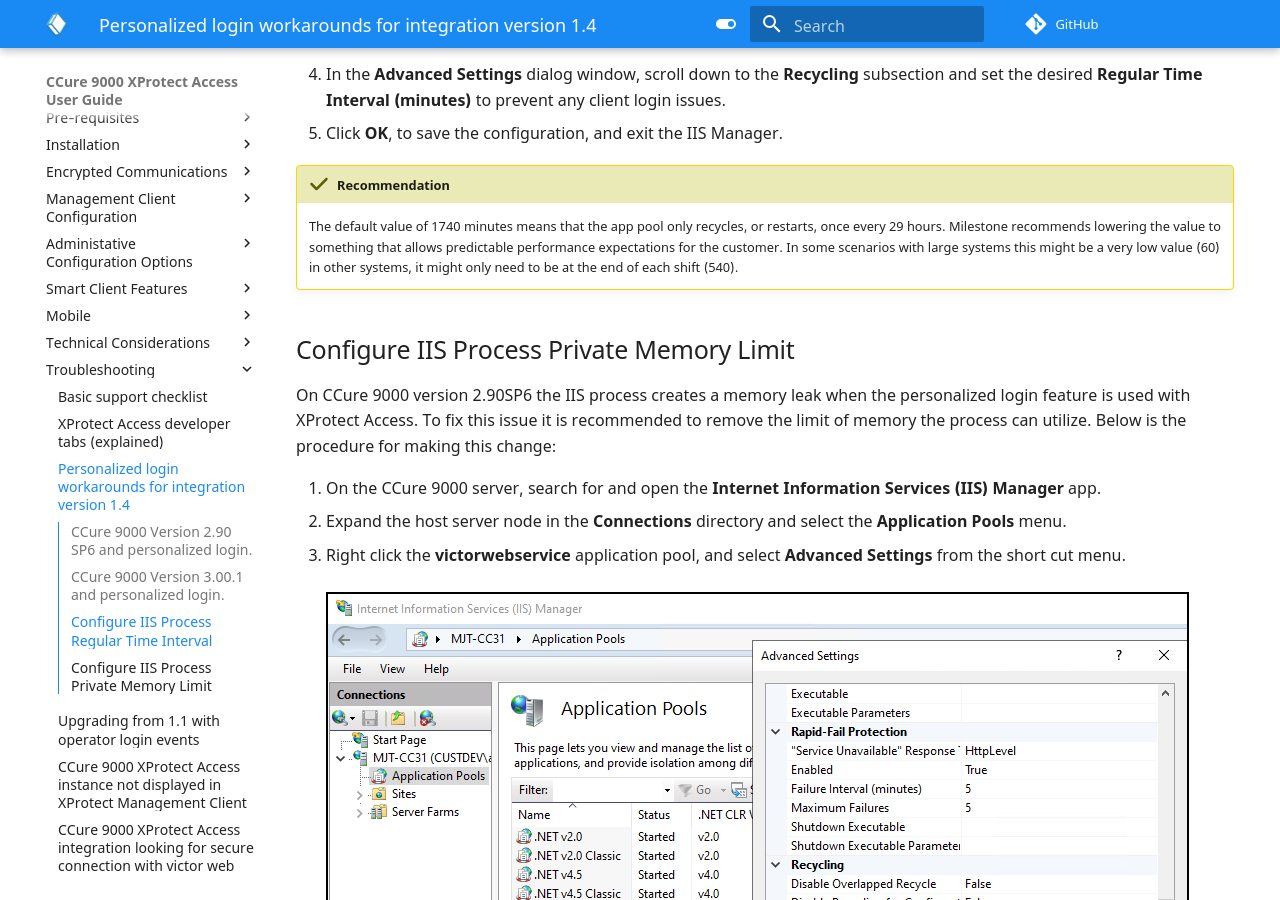
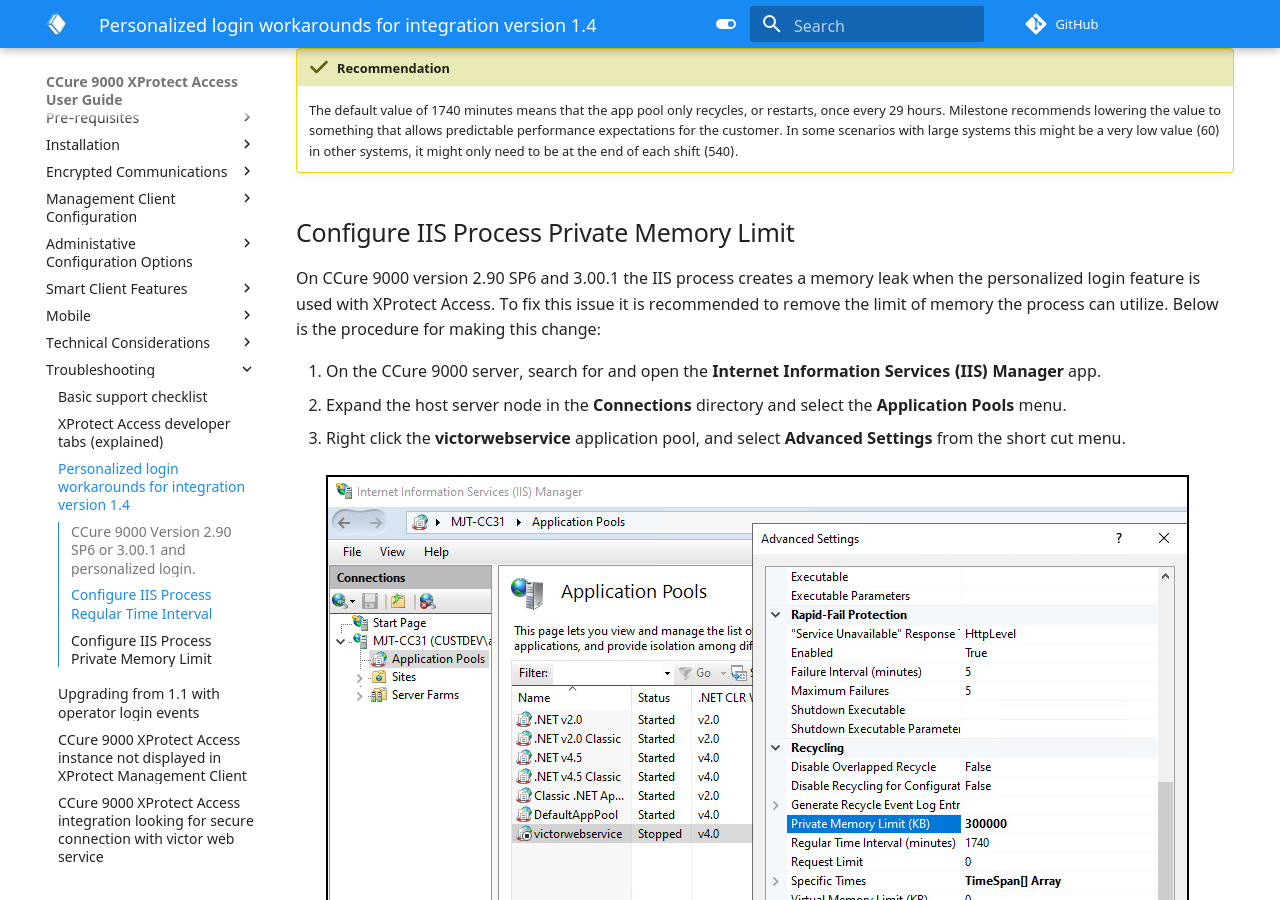
Before and after one commit to mjt-milestone/XPACCure9KDocSite, an MkDocs documentation site: the page built from docs/Troubleshooting/PLWorkarounds.md, in a window 1280 px wide and 900 px high, scrolled down 1573 px. Built offline with MkDocs 1.6.1 and Material for MkDocs 9.7.7, drawn with Linux system fonts in a browser that asks for light colours; comment, search, counter and statistics services are not loaded; some of the changed text lies outside the part shown.

Commit message:
Scott's changes.

```diff
--- a/docs/Troubleshooting/PLWorkarounds.md
+++ b/docs/Troubleshooting/PLWorkarounds.md
@@ -4,13 +4,9 @@
 
 Below is a list of available workarounds required to maintain compatibility in the following combinations of software versions and feature support.
 
-## CCure 9000 Version 2.90 SP6 and personalized login.
+## CCure 9000 Version 2.90 SP6 or 3.00.1 and personalized login.
 
 + [Change victorwebservice IIS Process Private Memory Limit (KB) to 0](../Troubleshooting/PLWorkarounds.md#configure-iis-process-private-memory-limit).
-+ [Change victorwebservice IIS Process Regular Time Interval (minutes) to 60-540](../Troubleshooting/PLWorkarounds.md#configure-iis-process-regular-time-interval).
-
-## CCure 9000 Version 3.00.1 and personalized login.
-
 + [Change victorwebservice IIS Process Regular Time Interval (minutes) to 60-540](../Troubleshooting/PLWorkarounds.md#configure-iis-process-regular-time-interval).
 
 !!! glass "Personalized login is not required."
@@ -33,7 +29,7 @@
 
 ## Configure IIS Process Private Memory Limit
 
-On CCure 9000 version 2.90SP6 the IIS process creates a memory leak when the personalized login feature is used with XProtect Access. To fix this issue it is recommended to remove the limit of memory the process can utilize. Below is the procedure for making this change:
+On CCure 9000 version 2.90 SP6 and 3.00.1 the IIS process creates a memory leak when the personalized login feature is used with XProtect Access. To fix this issue it is recommended to remove the limit of memory the process can utilize. Below is the procedure for making this change:
 
 1. On the CCure 9000 server, search for and open the **Internet Information Services (IIS) Manager** app.
 2. Expand the host server node in the **Connections** directory and select the **Application Pools** menu.
```
Also changed, not shown: docs/Intro/Limits.md (+1 -1 lines).
